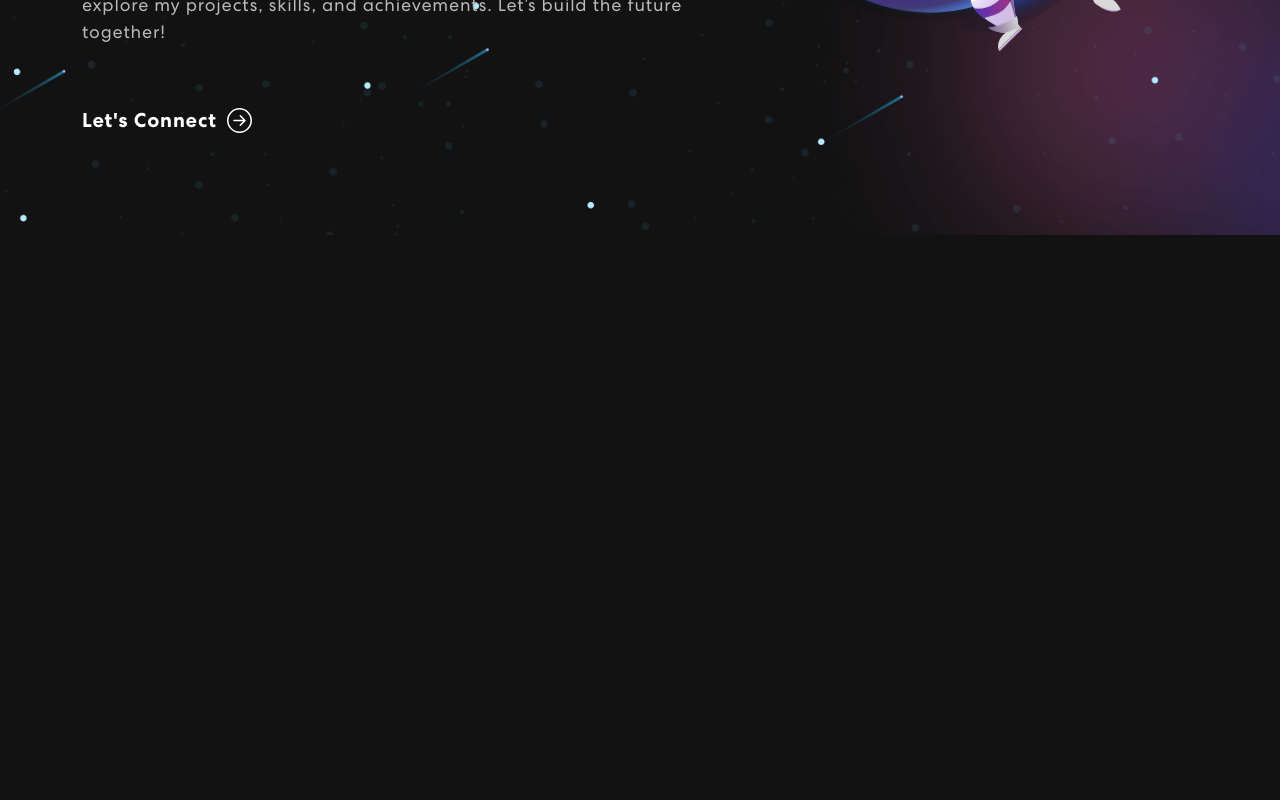
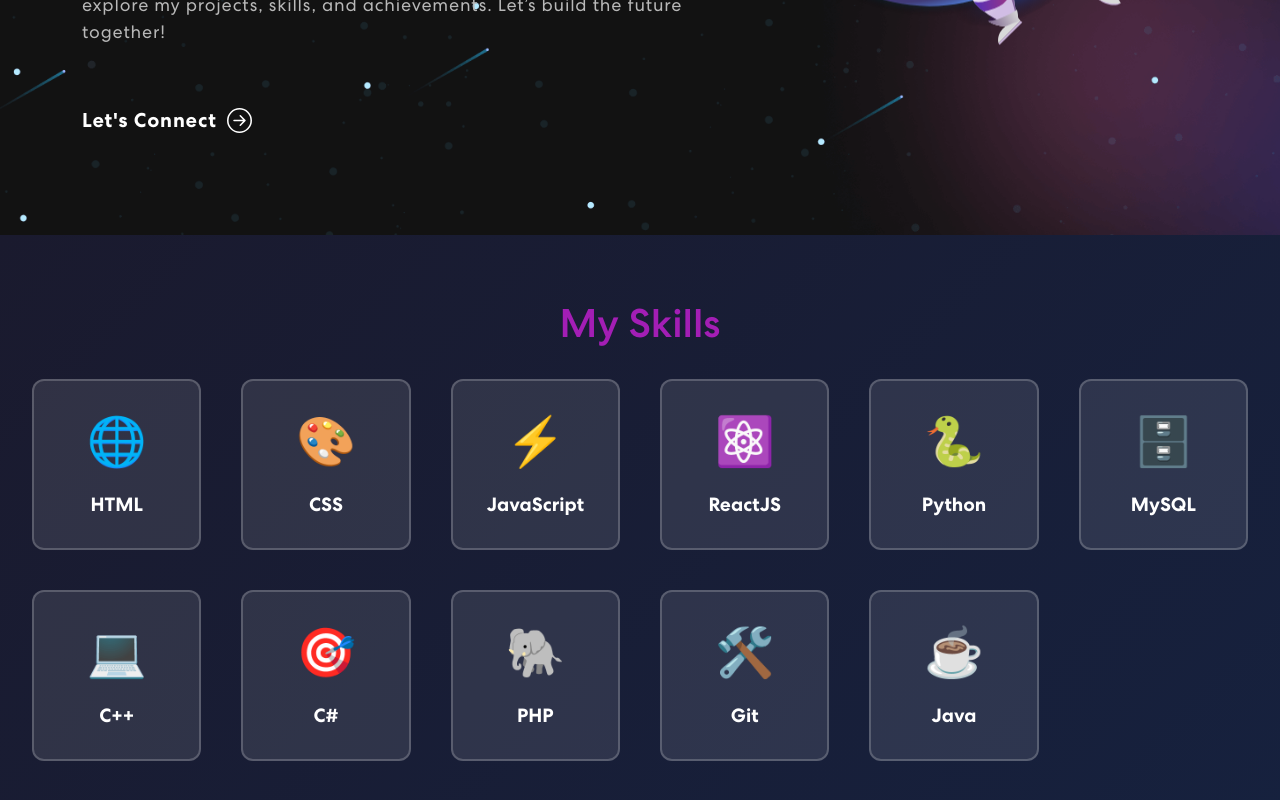
Before and after one commit to pranali901/Portfolio-pranali, a React (Create React App) app: page / in a window 1280 px wide. Shown: the part 656-1456 px from the top of the page. Before the commit the page ends 891 px from the top, so only its background shows below. Built offline with nearby package versions, Linux system fonts and the light colour scheme.

Commit message:
skills_added

```diff
--- a/package.json
+++ b/package.json
@@ -38,5 +38,8 @@
       "last 1 firefox version",
       "last 1 safari version"
     ]
+  },
+  "devDependencies": {
+    "@babel/plugin-transform-private-property-in-object": "^7.25.9"
   }
 }
--- a/src/App.css
+++ b/src/App.css
@@ -315,7 +315,7 @@
   opacity: 0;
 }
 
-/************ Skills Css ************/
+/************ Skills Css ************
 .skill {
   padding: 0 0 50px 0;
   position: relative;
@@ -353,6 +353,52 @@
   bottom: 0;
   width: 40%;
   z-index: -4;
+}
+*/
+/* here the new css for skill */
+.skills-section {
+  padding: 4rem 2rem;
+  background: linear-gradient(135deg, #1a1a2e, #16213e);
+  color: #fff;
+  text-align: center;
+}
+
+.skills-title {
+  font-size: 2.5rem;
+  margin-bottom: 2rem;
+  color: #a31eb5;
+}
+
+.skills-grid {
+  display: grid;
+  grid-template-columns: repeat(auto-fit, minmax(150px, 1fr));
+  gap: 2.5rem;
+}
+
+.skill-card {
+  background: rgba(255, 255, 255, 0.1);
+  border: 2px solid rgba(255, 255, 255, 0.2);
+  border-radius: 12px;
+  padding: 1.5rem;
+  text-align: center;
+  position: relative;
+  transition: transform 0.3s ease, box-shadow 0.3s ease;
+}
+
+.skill-card:hover {
+  transform: translateY(-10px);
+  box-shadow: 0 10px 20px rgba(0, 0, 0, 0.4);
+}
+
+.skill-icon {
+  font-size: 3rem;
+  margin-bottom: 1rem;
+  color: #f5a623;
+}
+
+.skill-name {
+  font-size: 1.2rem;
+  font-weight: bold;
 }
 
 /************ Projects Css ************/
--- a/src/App.js
+++ b/src/App.js
@@ -3,11 +3,13 @@
 import { NavBar} from './components/NavBar';
 import 'bootstrap/dist/css/bootstrap.min.css';
 import {Banner} from './components/Banner';
+import SkillsSection from './components/Skills';
 function App() {
   return (
     <div className="App">
       <NavBar/>
       <Banner/>
+      <SkillsSection/>
     </div>
 
 
--- /dev/null
+++ b/src/components/Skills.js
@@ -0,0 +1,34 @@
+import React from 'react';
+
+const skills = [
+  { name: "HTML", icon: "🌐" },
+  { name: "CSS", icon: "🎨" },
+  { name: "JavaScript", icon: "⚡" },
+  { name: "ReactJS", icon: "⚛️" },
+  { name: "Python", icon: "🐍" },
+  { name: "MySQL", icon: "🗄️" },
+  { name: "C++", icon: "💻" },
+  { name: "C#", icon: "🎯" },
+  { name: "PHP", icon: "🐘" },
+  { name: "Git", icon: "🛠️" },
+  { name: "Java", icon: "☕" },
+
+];
+
+const SkillsSection = () => {
+  return (
+    <section className="skills-section" id='skills'>
+      <h2 className="skills-title">My Skills</h2>
+      <div className="skills-grid">
+        {skills.map((skill, index) => (
+          <div key={index} className="skill-card">
+            <div className="skill-icon">{skill.icon}</div>
+            <h3 className="skill-name">{skill.name}</h3>
+          </div>
+        ))}
+      </div>
+    </section>
+  );
+};
+
+export default SkillsSection;
```
Also changed, not shown: 1 other file (tests, documents, lock files or other folders).
